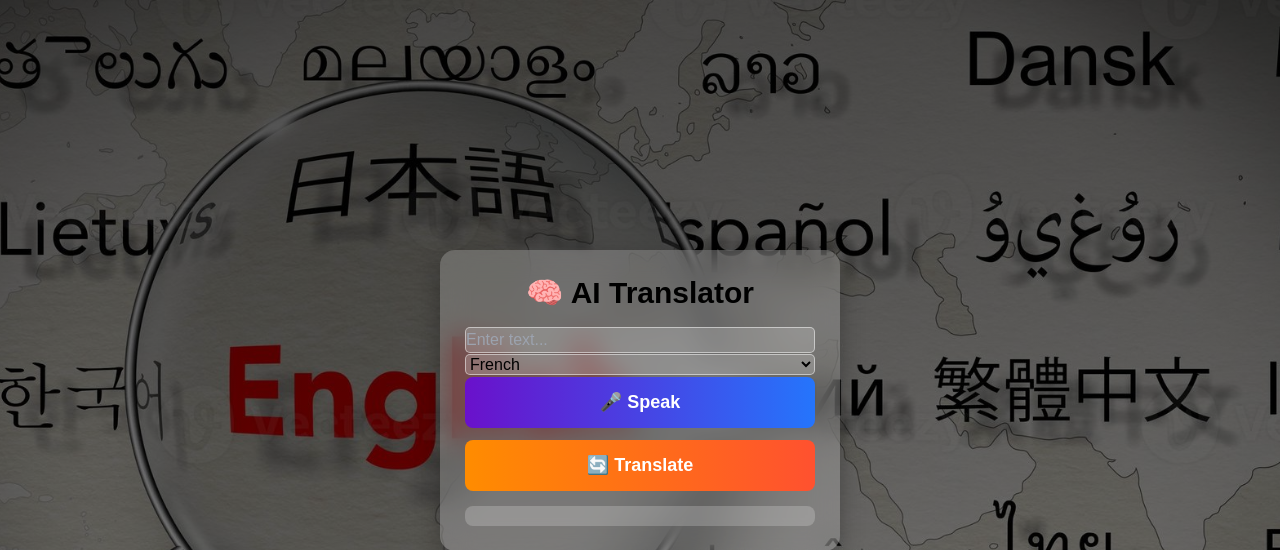
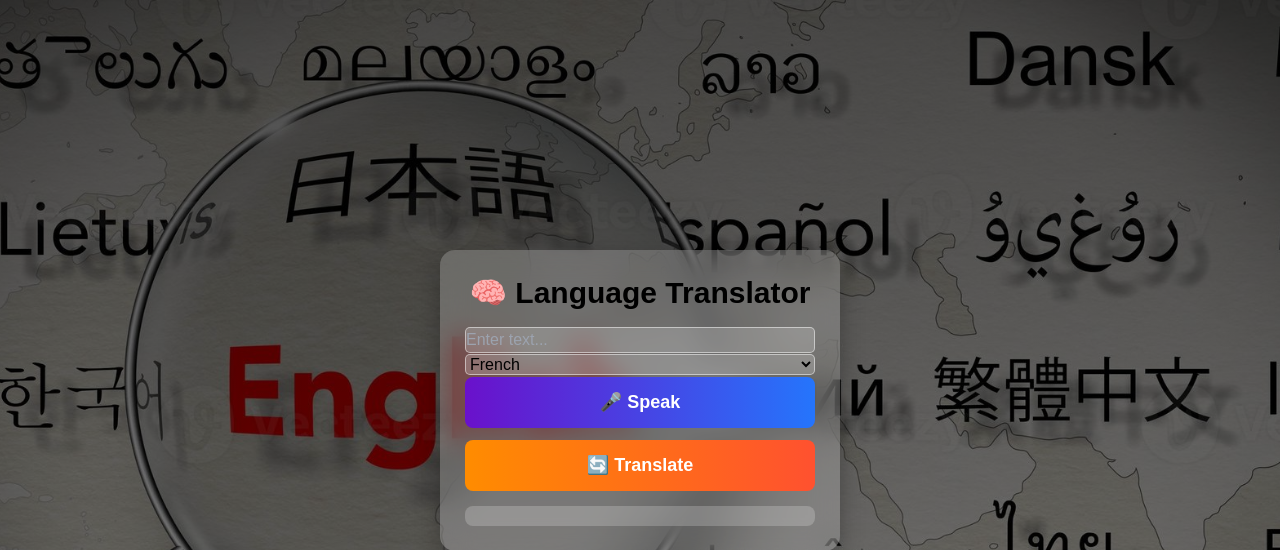
Before and after one commit to shivangchoubey/Multilingual-Translation, a Flask app: page / in a window 1280 px wide. Shown: the top 550 px of the page. Run offline with Flask 3, Linux system fonts and the light colour scheme; the visitor is signed in with stand-in values (Sample User, id 1); some libraries are stand-ins or nearby versions.

Commit message:
Change page title from 'AI Translator' to 'Language Translator'
Updated the title in the HTML header from 'AI Translator' to 'Language Translator'.

```diff
--- a/templates/index.html
+++ b/templates/index.html
@@ -102,7 +102,7 @@
 
 <body>
     <div class="card">
-        <h1 class="text-3xl font-bold text-black mb-4">🧠 AI Translator</h1>
+        <h1 class="text-3xl font-bold text-black mb-4">🧠 Language Translator</h1>
 
         <input type="text" id="inputText" placeholder="Enter text...">
 
```
